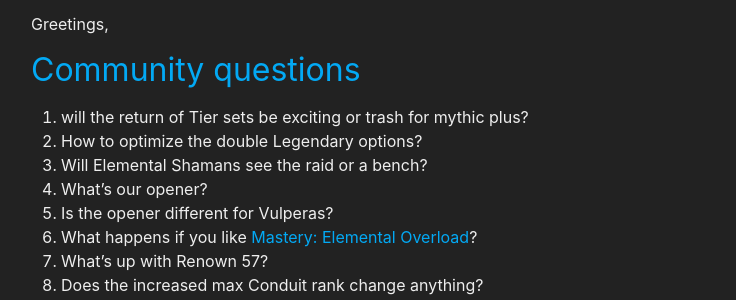
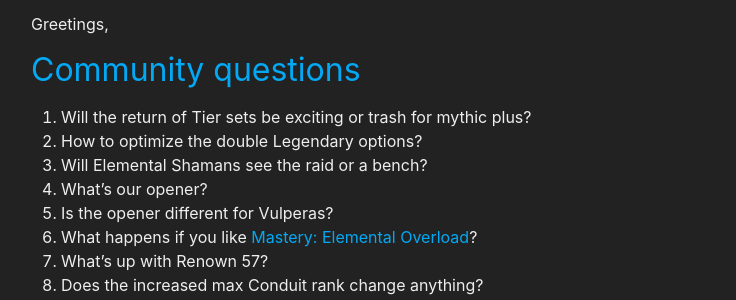
Before and after one commit to stormearthandlava/stormearthandlava.github.io, a Jekyll site: the page built from blog/_posts/2022-02-11-up-and-coming-memes.md, in a window 1280 px wide and 900 px high, scrolled down 359 px. Shown: the part 153-453 px from the top of the window, without its empty margins (269-1005 px from the left). Built offline with Jekyll 4.4.1, drawn with Linux system fonts in a browser that asks for light colours; a script that is not in the unit is left out.

Commit message:
capitalize the first word too...

```diff
--- a/blog/_posts/2022-02-11-up-and-coming-memes.md
+++ b/blog/_posts/2022-02-11-up-and-coming-memes.md
@@ -9,7 +9,7 @@ toc: true
 Greetings,
 
 ## Community questions
-1. will the return of Tier sets be exciting or trash for mythic plus?
+1. Will the return of Tier sets be exciting or trash for mythic plus?
 1. How to optimize the double Legendary options?
 1. Will Elemental Shamans see the raid or a bench?
 1. What's our opener?
```
